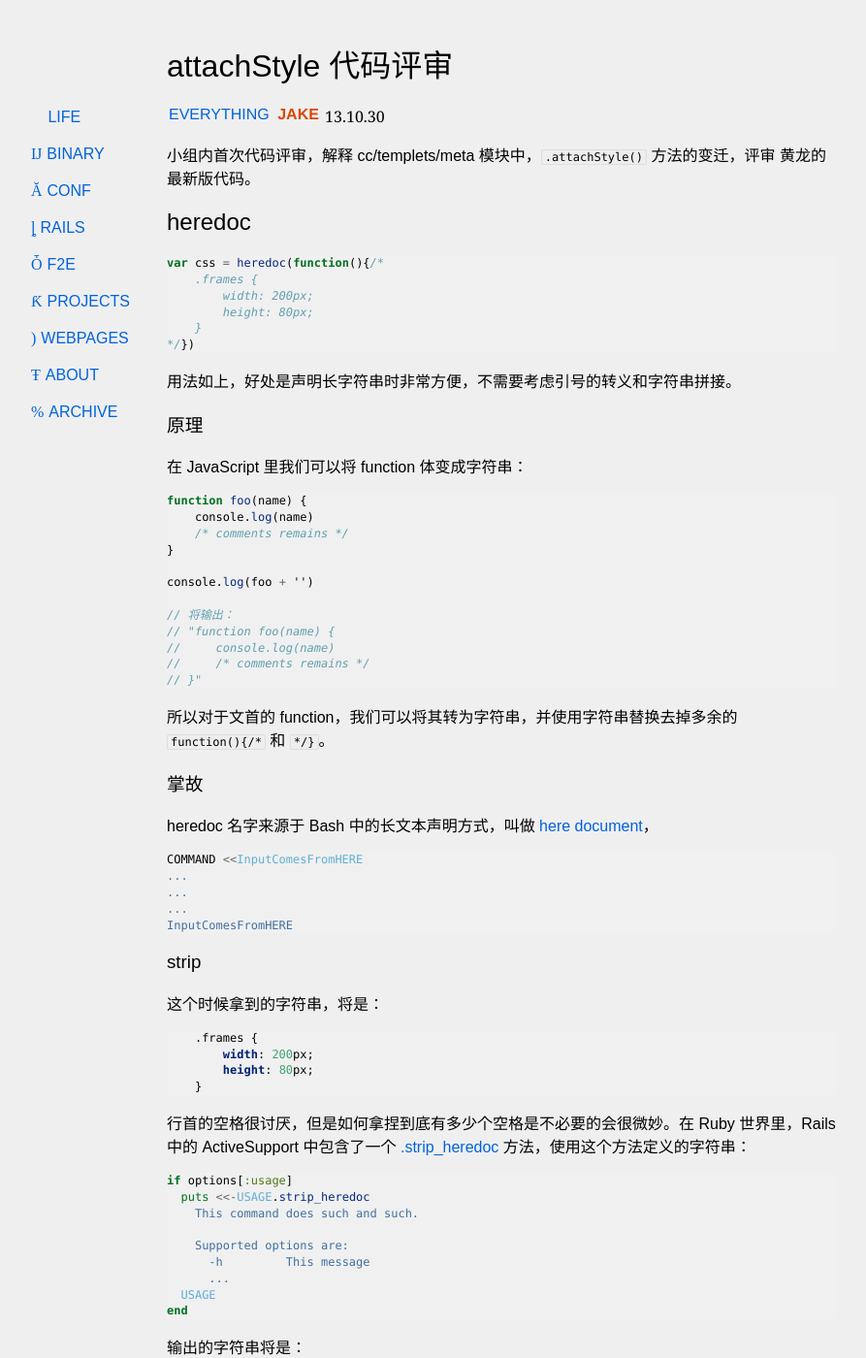
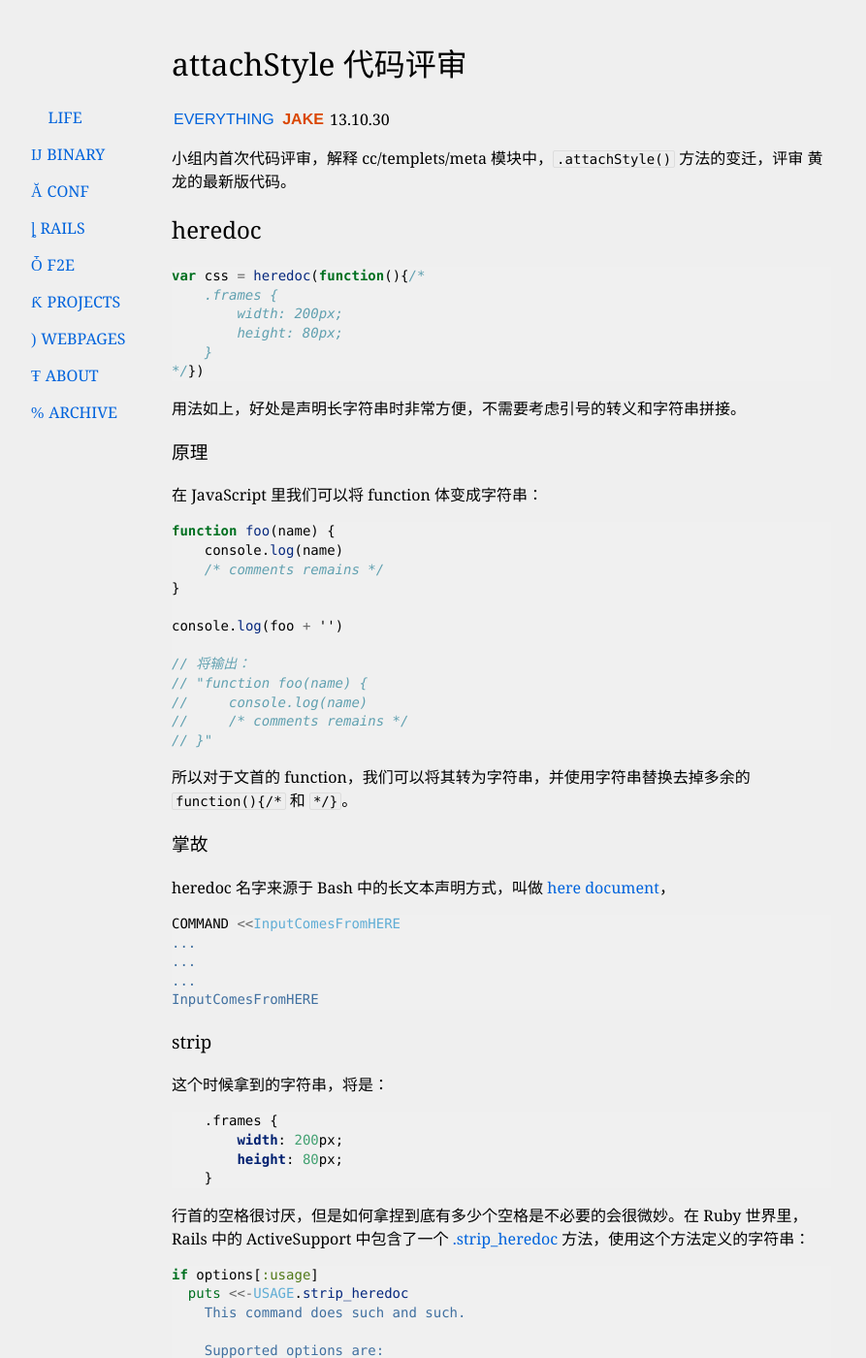
Before and after one commit to cyjake/cyjake.github.io, a Jekyll site: the page built from f2e/_posts/2013-10-30-attach-style-review.md, in a window 1280 px wide and 1400 px high. Shown: the whole window at 97% size, without its empty margins (123-1016 px from the left). Built offline with Jekyll 4.4.1, drawn with Linux system fonts in a browser that asks for light colours; some web fonts are replaced; Markdown is read by kramdown in place of the engine named in the settings.

Commit message:
Try Georgia; added a possible fix of .stoc

```diff
--- a/assets/css/devices/screen.scss
+++ b/assets/css/devices/screen.scss
@@ -7,7 +7,7 @@
 
   #page {
     margin: 42px auto 0;
-    width: 690px;
+    width: 680px;
     text-align: left;
 
     .stoc {
--- a/assets/css/yicai.css
+++ b/assets/css/yicai.css
@@ -648,8 +648,9 @@ table {
 html {
   background: #efefef; }
 
-h1, h2, h3, h4 {
-  font-weight: 300; }
+h1, h2, h3, h4, h5, h6 {
+  font-weight: 300;
+  font-family: "Georgia", "Xin Gothic", "Hiragino Sans GB", "WenQuanYi Micro Hei", "Microsoft YaHei", "SimSun", sans-serif; }
 
 a:link {
   text-decoration: none;
@@ -659,12 +660,12 @@ a:hover {
   text-decoration: underline; }
 
 html, body {
-  font: 14px/1.5 normal "Hiragino Sans GB", Tahoma, "Microsoft Yahei", Helvetica, Arial, sans-serif; }
+  font: normal 16px/1.5 Georgia, "Xin Gothic", "Hiragino Sans GB", Tahoma, "Microsoft Yahei", "WenQuanYi Micro Hei", sans-serif; }
 
 code, pre {
   font-family: Monaco, Consolas, monospace, serif;
   line-height: 1.4;
-  font-size: 12px; }
+  font-size: 14px; }
 
 p code {
   -webkit-border-radius: 2px;
@@ -865,9 +866,9 @@ p code {
       top: 10px;
       right: 0;
       height: 28px;
-      width: 70px;
+      width: 75px;
       overflow: hidden; }
-      #page .stoc:hover, #page .stoc:active {
+      #page .stoc:hover {
         overflow: visible;
         width: auto;
         height: auto; }
@@ -878,7 +879,7 @@ p code {
     #content .content-wrap {
       padding: 50px 10px 10px; }
     #content .article {
-      max-width: 690px; }
+      max-width: 680px; }
 
   #aside {
     position: absolute;
@@ -897,9 +898,13 @@ p code {
       #aside .label:link, #aside .label:visited {
         color: #000; }
     #aside .entry {
-      border-bottom: 1px dotted #4E6092; }
+      border-bottom: 1px dotted #4E6092;
+      background: #21212B;
+      transition: background-color 0.2s; }
       #aside .entry:link, #aside .entry:visited {
-        color: #4E6092; }
+        color: #efefef; }
+      #aside .entry:hover {
+        background: #4e6092; }
     #aside .entries {
       padding-top: 10px; } }
 @media (min-width: 1024px) {
@@ -908,7 +913,7 @@ p code {
 
   #page {
     margin: 42px auto 0;
-    width: 690px;
+    width: 680px;
     text-align: left; }
     #page .stoc {
       position: fixed;
```
Also changed, not shown: assets/css/components/base.scss (+4 -3 lines), assets/css/devices/handheld.scss (+10 -4 lines).
